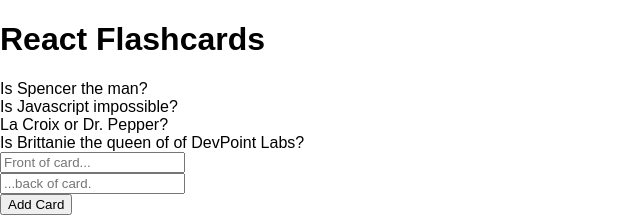
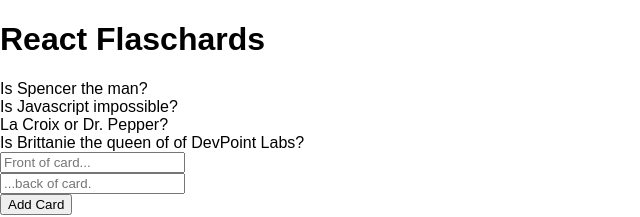
Before and after one commit to briduffy/react_flashcards, a React (Create React App) app: page / in a window 1280 px wide. Shown: the top 217 px of the page, without its empty margins (0-640 px from the left). Built offline with nearby package versions, Linux system fonts and the light colour scheme.

Commit message:
not everything was saved, oops, hi again britt

```diff
--- a/src/App.js
+++ b/src/App.js
@@ -29,7 +29,7 @@
     return (
       <div className="App">
         <header className="App-header">
-          <h1 className="App-title">React Flashcards</h1>
+          <h1 className="App-title">React Flaschards</h1>
         </header>
         {this.cardsLoop()}
         <CardForm addCard={this.addCard}/>
```
